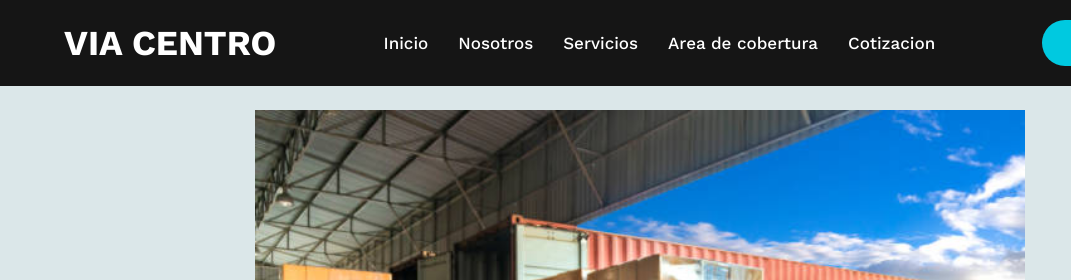
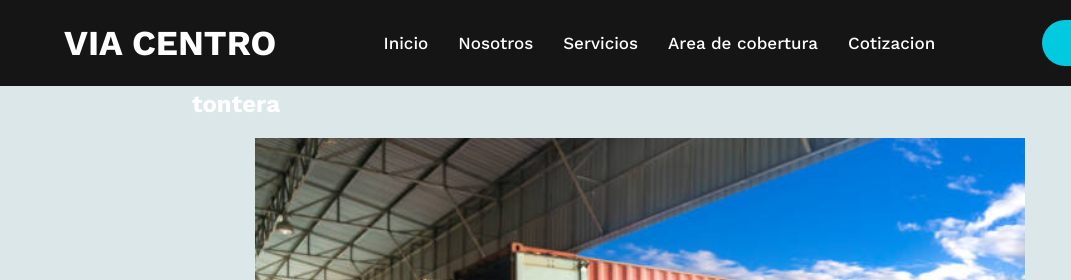
Before and after one commit to daytoccoli/viacentro, a plain HTML site: page index.html in a window 1280 px wide. Shown: the top 280 px of the page, 0-1071 px from the left. Drawn offline with nearby package versions, Linux system fonts and the light colour scheme.

Commit message:
committontera

```diff
--- a/index.html
+++ b/index.html
@@ -28,6 +28,7 @@
 
 <section>
     <div id="carousel-container">
+        <h1>tontera</h1>
         <button style="font-size: 50px;" class="carousel-btn prev" onclick="prevSlide()">&#9664; </button>
         <div id="carousel">
             <div class="carousel-slide">
```
